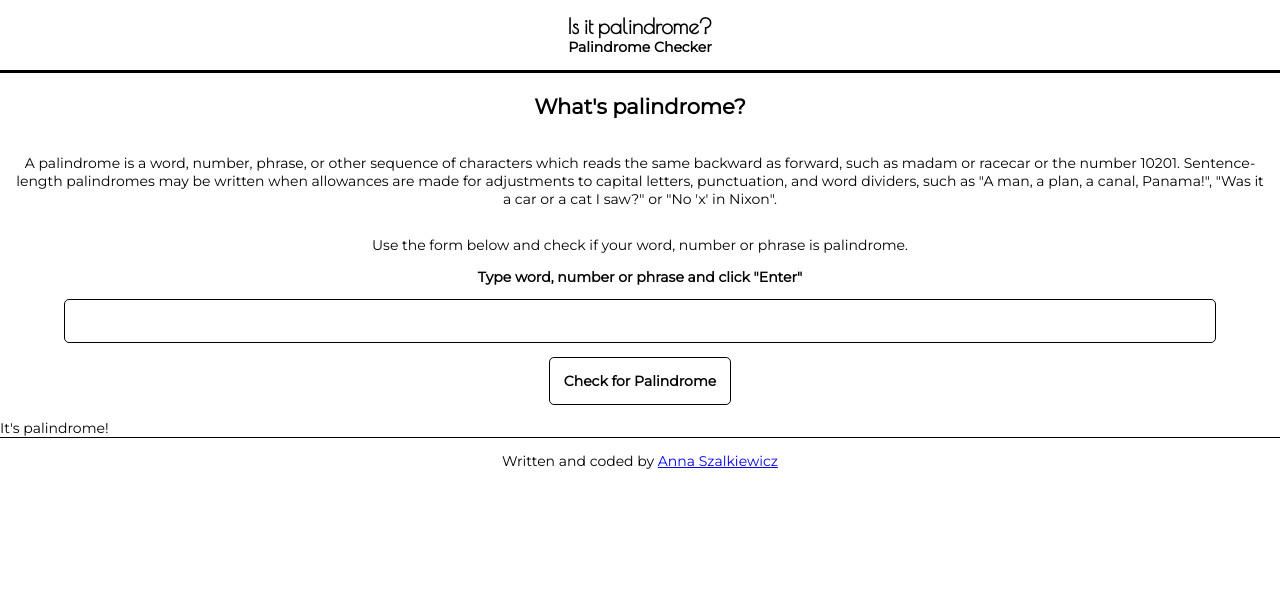
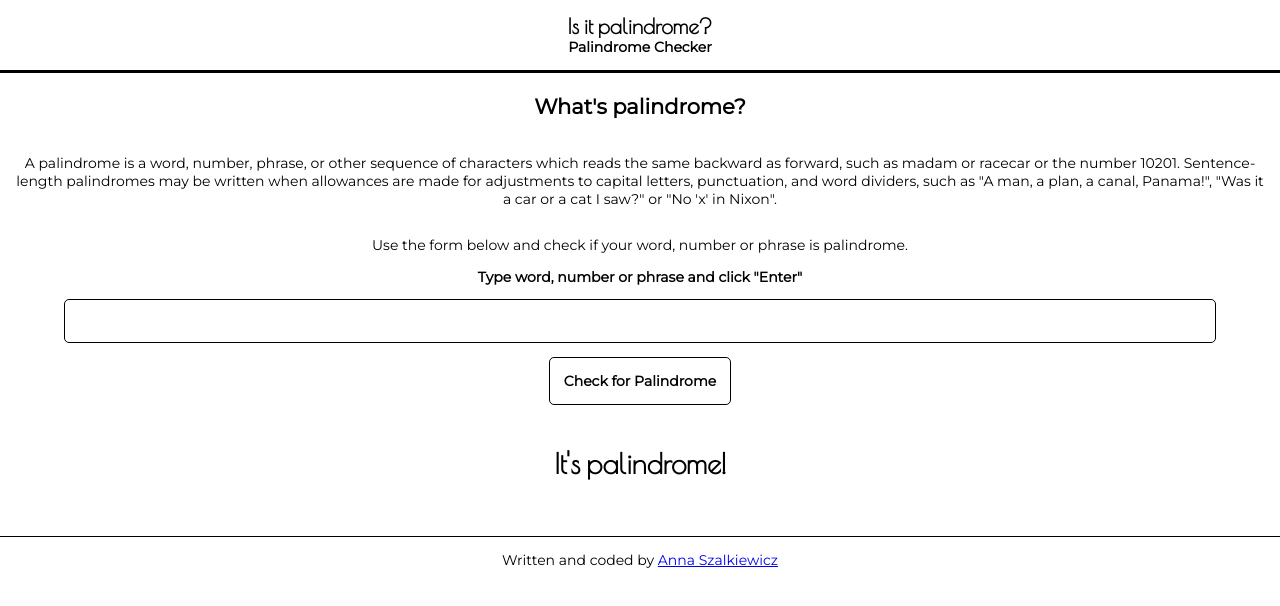
Before and after one commit to annaszalkiewicz/palindrome-checker, a React (Create React App) app: page / in a window 1280 px wide. Shown: the top 606 px of the page. Built offline with nearby package versions, Linux system fonts and the light colour scheme.

Commit message:
Add basic styling to palindrome message

```diff
--- a/src/Form.js
+++ b/src/Form.js
@@ -44,11 +44,11 @@ class Form extends Component {
           <button type="submit">Check for Palindrome</button>
         </form>
         {string === reversed && (
-          <p>It's palindrome!</p>
+          <p className="palindrome">It's palindrome!</p>
         )}
 
         {string !== reversed && (
-          <p>It's not palindrome :(</p>
+          <p className="palindrome">It's not palindrome :(</p>
         )}
 
       </section>
--- a/src/index.css
+++ b/src/index.css
@@ -6,6 +6,7 @@
   margin-block-start: 0;
   margin-block-end: 0;
   box-sizing: border-box;
+  overflow-x: hidden;
 }
 body {
   font-family: 'Montserrat', sans-serif;
@@ -74,6 +75,25 @@ button {
   font-size: 1em;
   font-weight: bold;
 }
+.palindrome {
+  text-align: center;
+  font-family: 'Poiret One', cursive;
+  font-weight: bold;
+  font-size: 2em;
+  padding: 1em 1em 2em 1em;
+  animation-name: palindrome;
+  animation-duration: 1s;
+  animation-timing-function: ease;
+}
+
+@keyframes palindrome {
+  0% {
+    transform: translateX(5000px);
+  }
+  100% {
+    transform: translateX(0);
+  }
+}
 /* FOOTER */
 
 .footer p {
```
